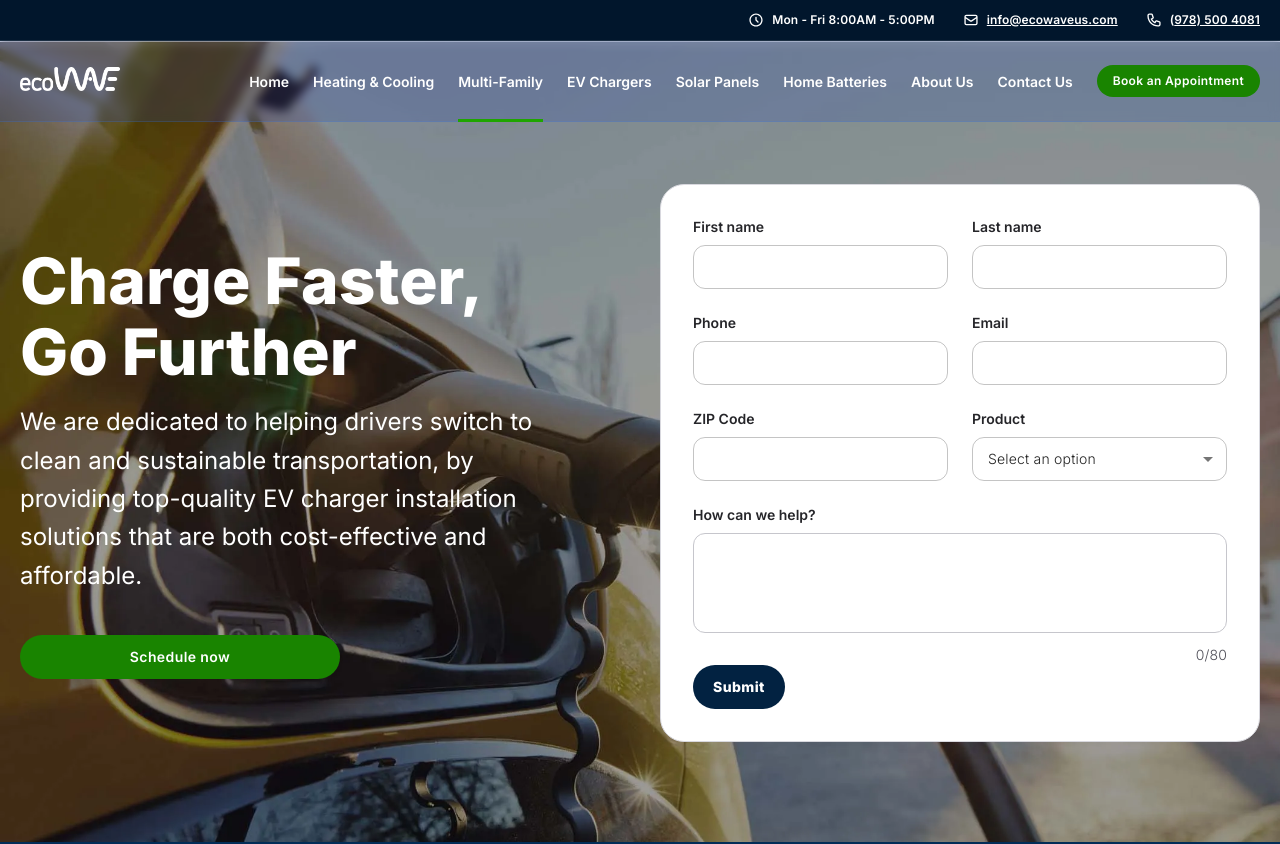
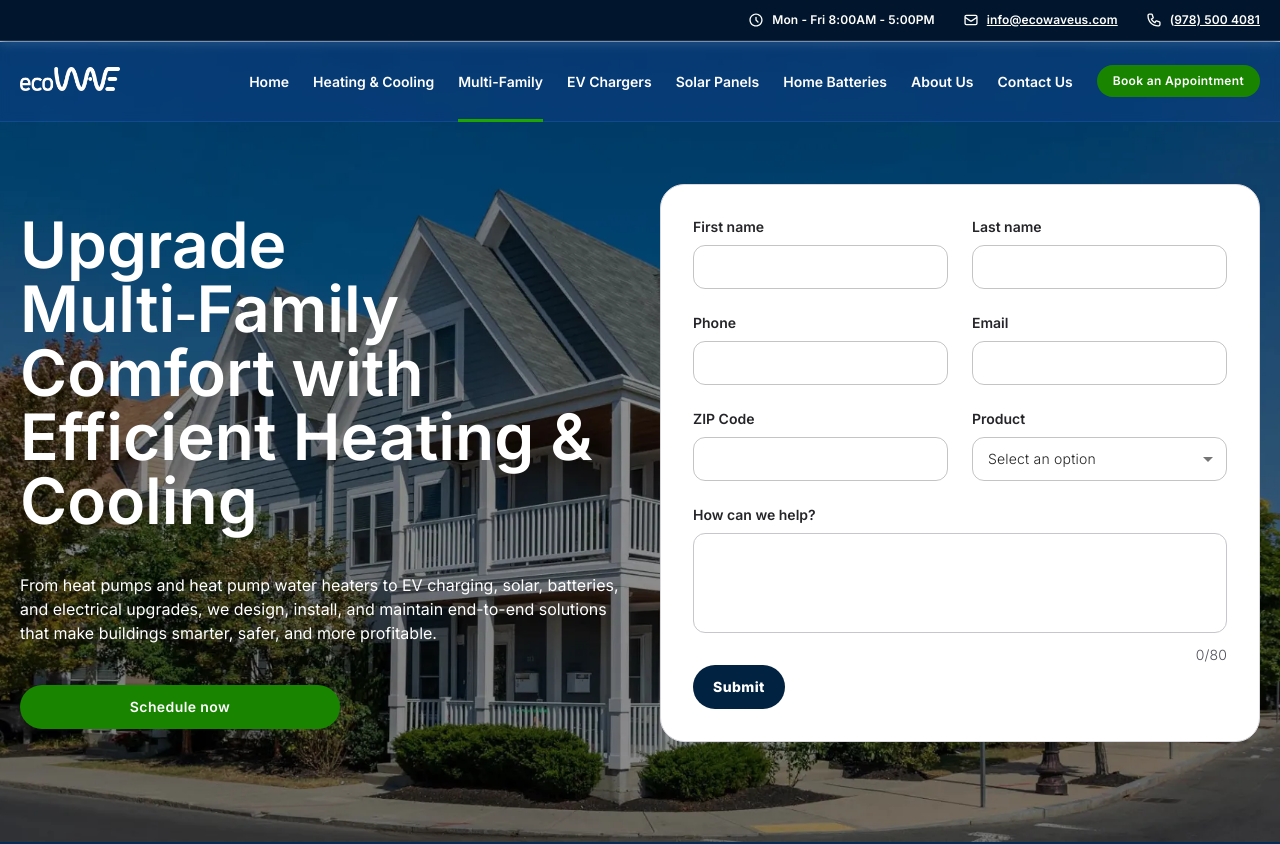
Before and after one commit to EcowaveUS/ecowaveus, a React (Vite) app: page /multi-family in a window 1280 px wide. Shown: the top 844 px of the page. Built offline with nearby package versions, Linux system fonts and the light colour scheme.

Commit message:
Add MainPageComponentMultiFamily and associated image for the Multi-Family page, updating content and layout for improved user experience.

```diff
--- /dev/null
+++ b/src/components/pagesComponents/MainPageComponentMultiFamily.tsx
@@ -0,0 +1,186 @@
+import styled from "styled-components";
+import { ContactForm } from "../forms/ContactForm";
+import { Button, Theme, Typography, useMediaQuery } from "@mui/material";
+import { useNavigate } from "react-router";
+
+interface Props {
+  title?: string;
+  subtitle?: string;
+  content?: string;
+  pathLocation?: string;
+  backgroundImage?: string;
+}
+
+export const MainPageComponentMultiFamily: React.FC<Props> = ({
+  title,
+  subtitle,
+  content,
+  pathLocation,
+  backgroundImage,
+}) => {
+  const isDesktop = useMediaQuery((theme: Theme) => theme.breakpoints.up("md"));
+  const navigate = useNavigate();
+  return (
+    <Container backgroundImage={backgroundImage}>
+      <HeaderContainer pathLocation={pathLocation} className="container">
+        <HeaderContent pathLocation={pathLocation}>
+          {subtitle && <AuxiliarText>{subtitle}</AuxiliarText>}
+          <Typography
+            component="h1"
+            // mt={"24px"}
+            fontWeight={600}
+            fontFamily={"Inter !important"}
+            letterSpacing={"0 !important"}
+            fontSize={isDesktop ? "64px" : "48px"}
+            color={"white"}
+            marginTop={isDesktop ? "16px" : "12px"}
+            lineHeight={isDesktop ? "100%" : "52px"}
+          >
+            {title}
+          </Typography>
+          <Typography
+            fontWeight={400}
+            fontFamily={"Inter !important"}
+            fontSize={"16px"}
+            color={"white"}
+            lineHeight={isDesktop ? "24px" : "28px"}
+            marginTop={isDesktop ? "24px" : "20px"}
+            letterSpacing={"0 !important"}
+          >
+            {content}
+          </Typography>
+          <Button
+            sx={{
+              marginTop: isDesktop ? "24px" : "32px",
+              backgroundColor: "#198400",
+              color: "white",
+              borderRadius: "999px",
+              padding: "12px 20px",
+              width: isDesktop ? "320px" : "100%",
+              fontSize: "14px",
+              fontWeight: "600",
+              lineHeight: "20px",
+              cursor: "pointer",
+              transition: "background 0.3s ease",
+              border: "none",
+              fontFamily: "Inter !important",
+              letterSpacing: "1% !important",
+              "&:hover": { backgroundColor: "#198400" },
+            }}
+            onClick={() => navigate("/contact-us#contact-form")}
+          >
+            Schedule now
+          </Button>
+        </HeaderContent>
+        <FormContainer>
+          <ContactForm btnColor="#022241" />
+        </FormContainer>
+      </HeaderContainer>
+    </Container>
+  );
+};
+
+const Container = styled.div<Props>`
+  position: relative;
+  display: flex;
+  align-items: flex-end;
+  justify-content: center;
+  width: 100%;
+  height: 800px;
+  background: url(${(props) => props.backgroundImage}) no-repeat center; /* ver de agregar fixed */
+  background-size: cover;
+  background-color: #e4ecf6;
+  padding-top: 8rem;
+  @media (max-width: 1024px) {
+    background-position: center center;
+    align-items: ${(props) =>
+      props.pathLocation === "/ev-chargers" ? "flex-start" : "center"};
+  }
+  @media (max-width: 899px) {
+    padding-top: 3rem;
+    justify-content: flex-start;
+    align-items: flex-start;
+    background-position: center center;
+    height: fit-content;
+    padding-bottom: 2rem;
+  }
+`;
+
+const HeaderContainer = styled.div<Props>`
+  height: auto;
+  display: flex;
+  flex-direction: column;
+  padding-bottom: 100px;
+  align-items: flex-start;
+  gap: 24px;
+  @media (max-width: 768px) {
+    padding-bottom: 1rem;
+  }
+  @media (min-width: 900px) {
+    align-items: center;
+    flex-direction: row;
+    gap: 40px;
+  }
+`;
+
+const FormContainer = styled.div`
+  width: 100%;
+  @media (min-width: 900px) {
+    width: 50%;
+  }
+`;
+const HeaderContent = styled.div<Props>`
+  display: flex;
+  flex-direction: column;
+  justify-content: center;
+  width: 100%;
+  gap: 1rem;
+  @media (min-width: 900px) {
+    width: 50%;
+    align-items: flex-start;
+  }
+`;
+
+const Title = styled.h1<Props>`
+  width: 90%;
+  align-self: right;
+  color: var(--White, var(--fore-allways---white, #fff));
+  text-align: right;
+  font-family: Inter;
+  font-size: 4rem;
+  font-style: normal;
+  font-weight: 700;
+  line-height: 110%; /* 66px */
+  text-align: ${(props) =>
+    props.pathLocation === "/ev-chargers" ? "right" : "left"};
+  @media (max-width: 1024px) {
+    font-size: 3rem;
+    width: 100%;
+  }
+`;
+
+const Text = styled.p<Props>`
+  width: 90%;
+  color: var(--White, var(--fore-allways---white, #fff));
+  font-family: Inter;
+  font-size: 1.5rem;
+  font-style: normal;
+  font-weight: 400;
+  line-height: 160%; /* 38.4px */
+  text-align: ${(props) =>
+    props.pathLocation === "/ev-chargers" ? "right" : "left"};
+`;
+
+const AuxiliarText = styled.p`
+  color: var(--fore-allways---white, #fff);
+
+  font-family: Inter;
+  font-size: 14px;
+  font-style: normal;
+  font-weight: 500;
+  line-height: normal;
+  border-left: 4px solid #68be54;
+  background: rgba(4, 28, 55, 0.5);
+  padding: 3px 9px 3px 8px;
+  align-self: flex-start;
+`;
--- a/src/routes/MultiFamilyPage.tsx
+++ b/src/routes/MultiFamilyPage.tsx
@@ -7,7 +7,7 @@ import { RebatesIncentives } from "../components/services/RebatesIncentives";
 import { Helmet } from "react-helmet-async";
 import { Box, Typography } from "@mui/material";
 import { VehicleCharger } from "../components/pagesComponents/VehicleCharger";
-import { MainPageComponentEvChargers } from "../components/pagesComponents/MainPageComponentEvChargers";
+import { MainPageComponentMultiFamily } from "../components/pagesComponents/MainPageComponentMultiFamily";
 
 export const MultiFamilyPage = () => {
   const location = useLocation();
@@ -16,19 +16,19 @@ export const MultiFamilyPage = () => {
   return (
     <StyledPage>
       <Helmet>
-        <title>EV Charger Installation | Level 2 Home & Commercial | EcowaveUS</title>
+        <title>Multi-Family Heat Pump Installation | Apartments, Condos & Commercial | EcowaveUS</title>
         <meta
           name="description"
-          content="Professional EV charger installation in Beverly, MA. Level 2 home & commercial charging stations. Federal tax credits available. Call EcowaveUS at 978-500-4081!"
+          content="Professional multi-family heat pump installation in Beverly, MA. Multi-family heat pumps. Mass Save rebates available. Call EcowaveUS at 978-500-4081!"
         />
         <meta name="robots" content="index, follow" />
-        <link rel="canonical" href="https://www.ecowaveus.com/ev-chargers" />
+        <link rel="canonical" href="https://www.ecowaveus.com/multi-family" />
       </Helmet>
-      <MainPageComponentEvChargers
-        title="Charge Faster, Go Further"
-        content="We are dedicated to helping drivers switch to clean and sustainable transportation, by providing top-quality EV charger installation solutions that are both cost-effective and affordable."
+      <MainPageComponentMultiFamily
+        title="Upgrade Multi‑Family Comfort with Efficient Heating & Cooling"
+        content="From heat pumps and heat pump water heaters to EV charging, solar, batteries, and electrical upgrades, we design, install, and maintain end-to-end solutions that make buildings smarter, safer, and more profitable."
         pathLocation={pathLocation}
-        backgroundImage="/images/ev-charger-background.webp"
+        backgroundImage="/images/multi-family-home-image.webp"
       />
       <Box width="100%">
         <ServiceBenefits
```
Also changed, not shown: public/images/multi-family-home-image.webp (added).
